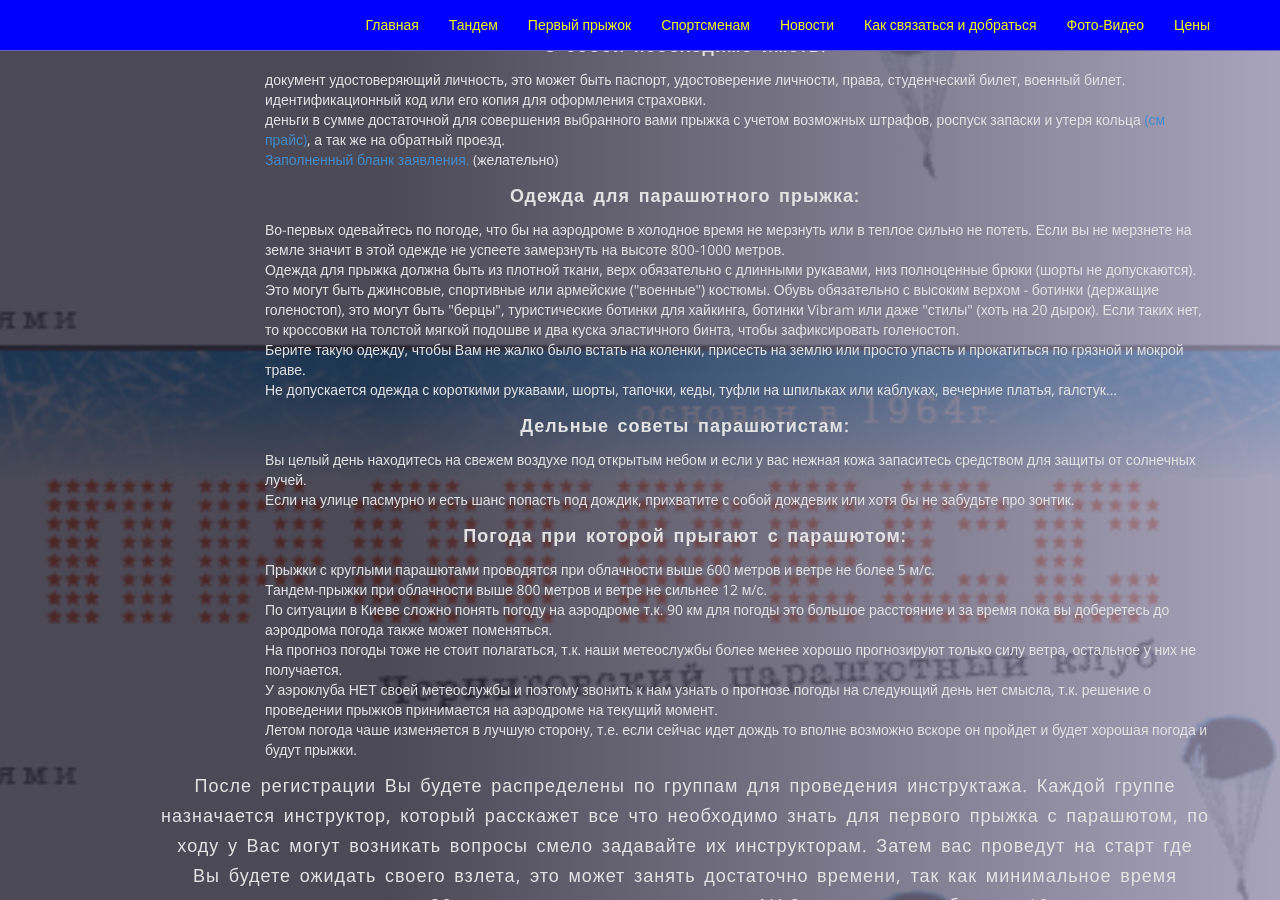
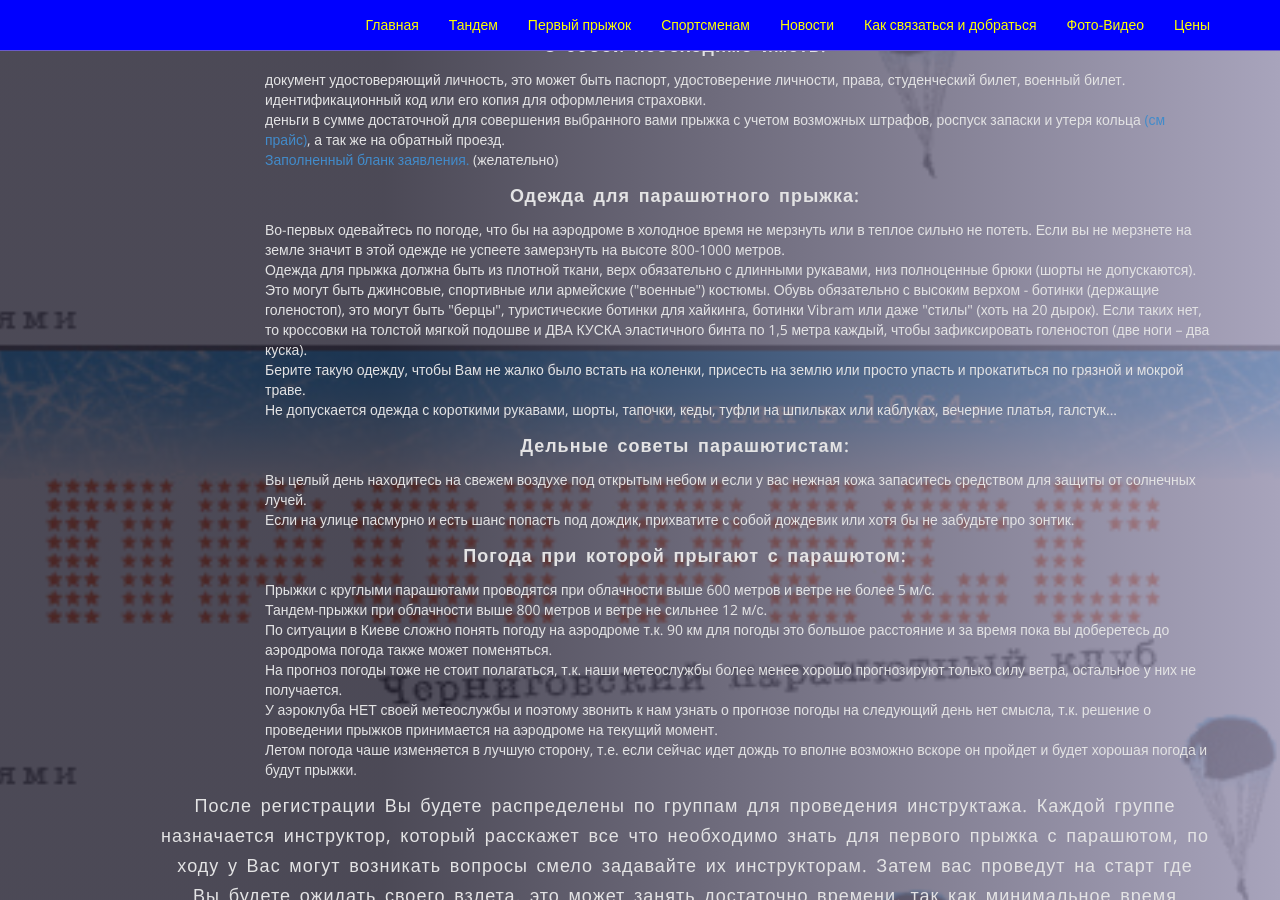
Before and after one commit to joej0e/progres.org.ua, a Jekyll site: the page built from first_round.html, in a window 1280 px wide and 900 px high, scrolled down 627 px. Built offline with Jekyll 4.4.1, drawn with Linux system fonts in a browser that asks for light colours; nearby versions of some CDN libraries; some web fonts are replaced.

Commit message:
Added elastic bandage length

```diff
--- a/first_round.html
+++ b/first_round.html
@@ -25,7 +25,7 @@ permalink: /first_round/
 	  <p><strong>Одежда для парашютного прыжка:</strong>
 	    <div style="text-align: left; margin-left: 10%"><ul>
 	      <li>Во-первых одевайтесь по погоде, что бы на аэродроме в холодное время не мерзнуть или в теплое сильно не потеть. Если вы не мерзнете на земле значит в этой одежде не успеете замерзнуть на высоте 800-1000 метров.</li>
-	      <li>Одежда для прыжка должна быть из плотной ткани, верх обязательно с длинными рукавами, низ полноценные брюки (шорты не допускаются). Это могут быть джинсовые, спортивные или армейские ("военные") костюмы. Обувь обязательно с высоким верхом - ботинки (держащие голеностоп), это могут быть "берцы", туристические ботинки для хайкинга, ботинки Vibram или даже "стилы" (хоть на 20 дырок). Если таких нет, то кроссовки на толстой мягкой подошве и два куска эластичного бинта, чтобы зафиксировать голеностоп.</li>
+	      <li>Одежда для прыжка должна быть из плотной ткани, верх обязательно с длинными рукавами, низ полноценные брюки (шорты не допускаются). Это могут быть джинсовые, спортивные или армейские ("военные") костюмы. Обувь обязательно с высоким верхом - ботинки (держащие голеностоп), это могут быть "берцы", туристические ботинки для хайкинга, ботинки Vibram или даже "стилы" (хоть на 20 дырок). Если таких нет, то кроссовки на толстой мягкой подошве и <span style="text-transform: uppercase;">два куска</span> эластичного бинта по 1,5 метра каждый, чтобы зафиксировать голеностоп (две ноги &ndash; два куска).</li>
 	      <li>Берите такую одежду, чтобы Вам не жалко было встать на коленки, присесть на землю или просто упасть и прокатиться по грязной и мокрой траве.</li>
 	      <li>Не допускается одежда с короткими рукавами, шорты, тапочки, кеды, туфли на шпильках или каблуках, вечерние платья, галстук...</li>
 	    </ul></div>
@@ -43,7 +43,7 @@ permalink: /first_round/
 	      <li>Тандем-прыжки при облачности выше 800 метров и ветре не сильнее 12 м/с.</li>
 	      <li>По ситуации в Киеве сложно понять погоду на аэродроме т.к. 90 км для погоды это большое расстояние и за время пока вы доберетесь до аэродрома погода также может поменяться.</li>
 	      <li>На прогноз погоды тоже не стоит полагаться, т.к. наши метеослужбы более менее хорошо прогнозируют только силу ветра, остальное у них не получается.</li>
-	      <li>У аэроклуба НЕТ своей метеослужбы и поэтому звонить к нам узнать о прогнозе погоды на следующий день нет смысла, т.к. решение о проведении прыжков принимается на аэродроме на текущий момент.</li>
+	      <li>У аэроклуба <span style="text-transform: uppercase;">нет</span> своей метеослужбы и поэтому звонить к нам узнать о прогнозе погоды на следующий день нет смысла, т.к. решение о проведении прыжков принимается на аэродроме на текущий момент.</li>
 	      <li>Летом погода чаше изменяется в лучшую сторону, т.е. если сейчас идет дождь то вполне возможно вскоре он пройдет и будет хорошая погода и будут прыжки.</li>
 	    </ul></div>
 	  </p>
```
